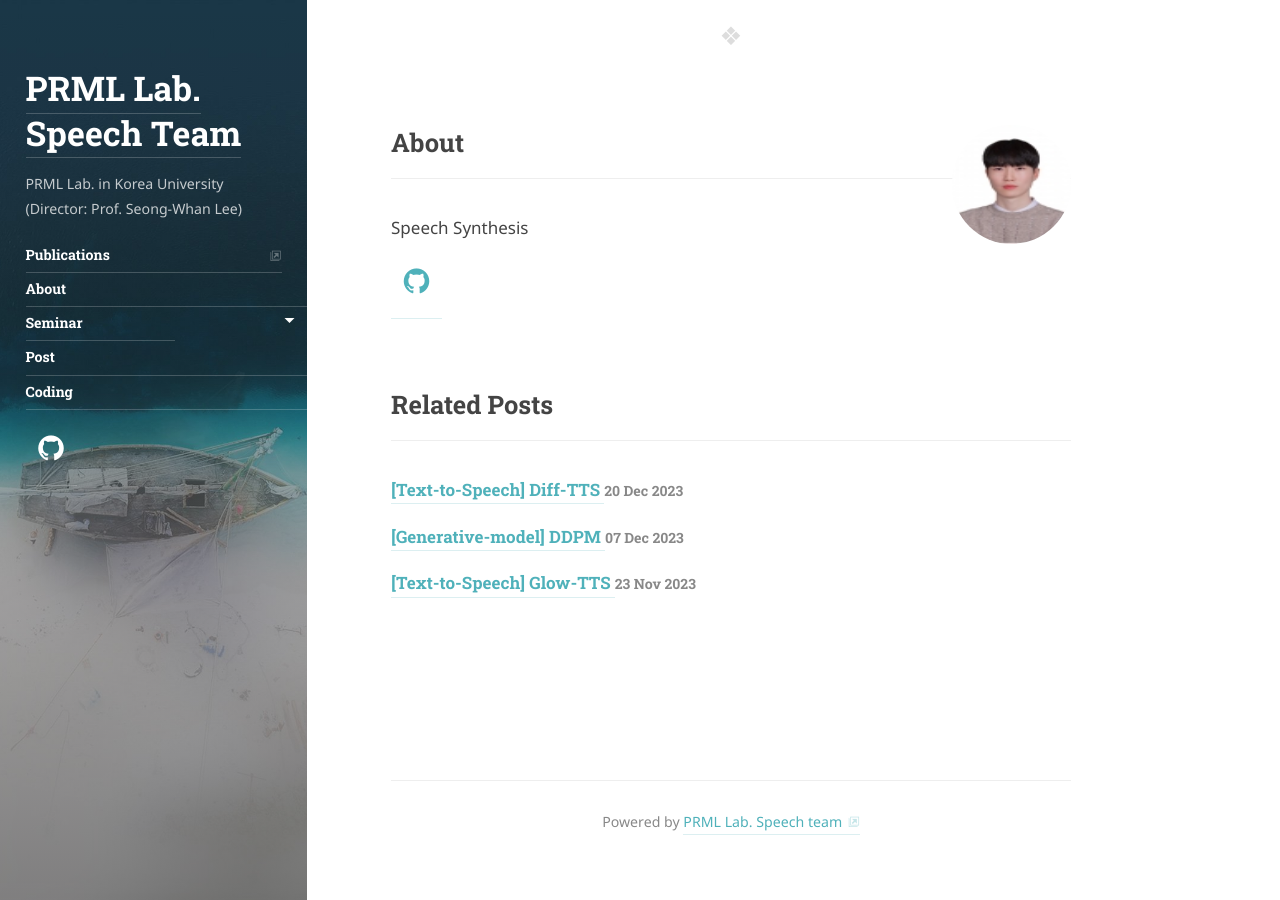
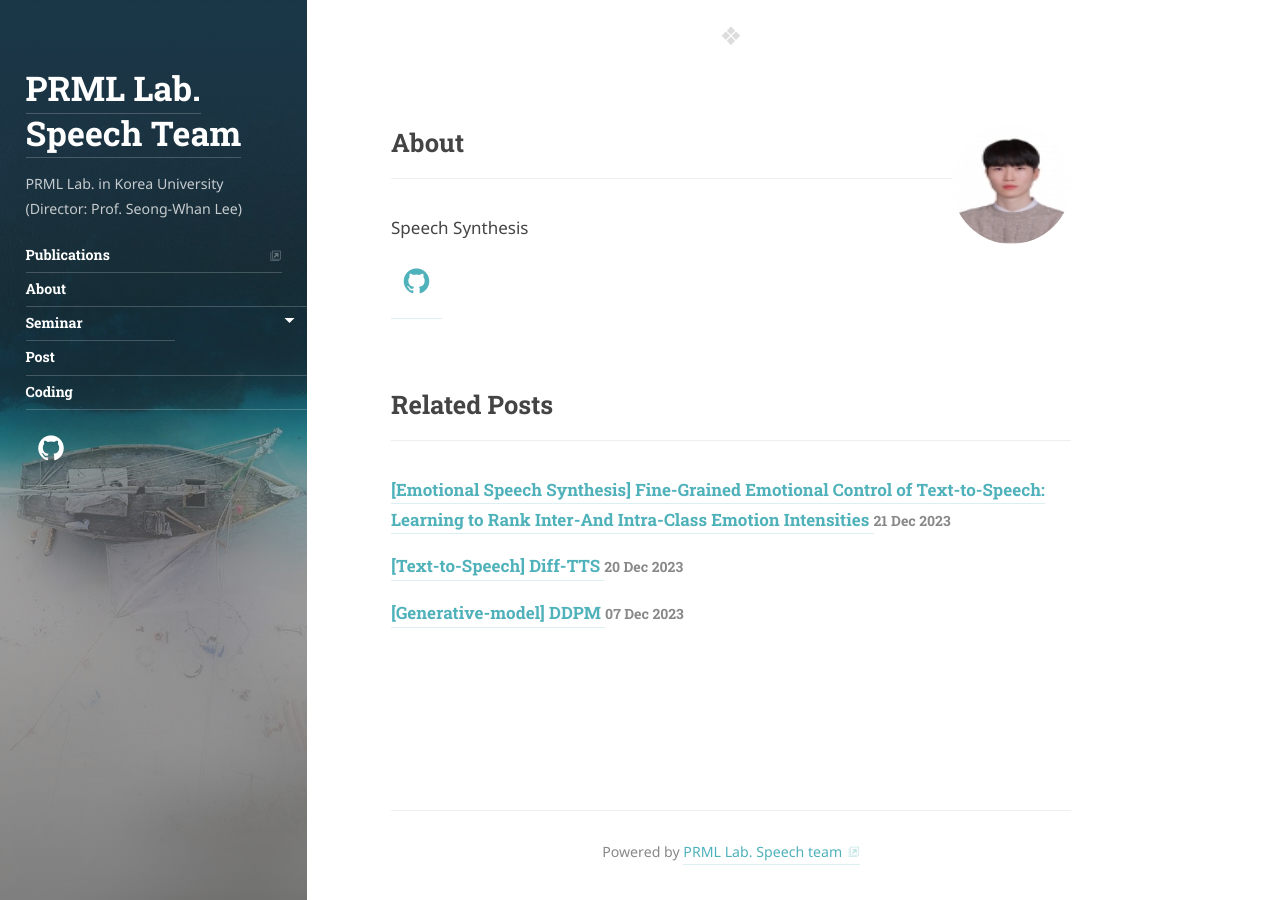
Before and after one commit to speech-team-korea/speech-team-korea.github.io, a Jekyll site: the page built from _posts/text-to-speech/2023-12-07-write-VITS.md, in a window 1280 px wide and 900 px high, scrolled down 17108 px. Built offline with Jekyll 4.4.1, drawn with Linux system fonts in a browser that asks for light colours; some web fonts are replaced; comment, search, counter and statistics services are not loaded; some of the changed lines change nothing that is shown; some of the changed text lies outside the part shown.

Commit message:
1221_posting_jhcha

```diff
--- /dev/null
+++ b/_posts/emotional-speech-synthesis/2023-12-21-write-Fine-Grained Emotional Control of Text-to-Speech_Learning to Rank Inter-and Intra-Class Emotion Intensities.md
@@ -0,0 +1,196 @@
+---
+layout: post
+title: "[Emotional Speech Synthesis] Fine-Grained Emotional Control of Text-to-Speech: Learning to Rank Inter-And Intra-Class Emotion Intensities"
+description: >
+  Fine-Grained Emotional Control of Text-to-Speech: Learning to Rank Inter-And Intra-Class Emotion Intensities 논문 리뷰
+category: seminar
+tags: emotional-speech-synthesis
+author: jh_cha
+comments: true
+---
+
+# Fine-Grained Emotional Control of Text-to-Speech: Learning to Rank Inter-And Intra-Class Emotion Intensities
+
+- Wang Shijun, Jón Guðnason, and Damian Borth, "[Fine-Grained Emotional Control of Text-to-Speech: Learning to Rank Inter-and Intra-Class Emotion Intensities](https://arxiv.org/abs/2303.01508).”, *ICASSP,* 2023
+
+# Goal
+
+- Proposing a **fine-grained controllable emotional TTS**, that considers both **inter-** and **intra-class distances** and be able to synthesize speech with **recognizable intensity difference**
+
+    inter-class 거리와 intra-class 거리 모두를 고려한 fine-grained controllable emotional TTS를 제안
+
+
+# Motivation
+
+- Global emotion representation을 condition으로 사용하여 다양한 감정을 표현하는 방법은 단조로운 감정 표현을 가지게 됨
+- 다양한 감정 표현을 위해서 GST(a single vector), RFTacotron(a sequence of vectors) 등이 있었지만, reference 음성의 nuance를 잘 가져오지 못함
+    - sad reference 음성과 depressed reference 음성으로 같은 음성 샘플이 만들어짐
+- 기존 Fine-grained controllable emotional TTS는 phoneme 또는 word단위의 Intensity label과 Rank 알고리즘을 사용함
+    - Rank 알고리즘에서는 동일한 감정 class의 음성 샘플은 비슷한 rank를 가지고, 중립 감정의 intensity는 가장 약하다라는고 가정
+    - 여기서 **동일한 클래스에 속하는 샘플들은 intensity가 달라도 동일하게 간주되는 문제점**이 있었음(**클래스 내의 거리는 무시**)
+    - 그래서 median-level intensity의 음성과 strong-level intensity(또는 weak-level)의 음성을 비교할 때 혼란이 있었음
+
+# Contribution
+
+- Proposing **a fine-grained controllable emotional TTS** model based on a **novel Rank model**
+    - **inter-class distance**(emotion class 결정)와 **intra-class distance**(intensity of non-neutral emotion 결정)둘 다 고려함
+    - neutral emotion과 non-neutral emotion을 비교하는 것이 아닌, **Mixup**을 통해 augmentation한 샘플들을 비교
+- Proposed **Rank model** is **simple and efficient to extract intensity information**
+- **Outperforming** two state-of-the-art fine-grained controllable emotional TTS models (Controllability, emotion expressiveness, naturalness)
+
+# Rank Model
+
+![Untitled](https://github.com/speech-team-korea/speech-team-korea.github.io/assets/87218795/c4c3cecf-b860-40c9-b411-b455f4b6947e)
+
+- **Rank Model**은 emotion intensity representations를 추출하는 것이 목표
+    - Input $\text X$ : **1. Mel-Spectrogram, 2. Pitch contour, 3. Energy** 의 concatenation
+    - output : **A rank score** (the emotion intensity)
+    - $\text X_{new}$: An input for **neutral** class
+    - $\text X_{emo}$: An input from other **non-neutral** class
+
+![Untitled 1](https://github.com/speech-team-korea/speech-team-korea.github.io/assets/87218795/6a62f2d1-99ce-4a00-a4dd-0a3ad8f7c1fd)
+
+
+- pair ($\text X_{new}$, $\text X_{emo}$)에 Mixup augmentation을 수행함
+    - $\lambda_i$, $\lambda_j \thicksim Beta(1,1)$
+
+## Mixup augmentation
+
+- Z. Hongyi et al, "[mixup](https://arxiv.org/abs/1710.09412): Beyond empirical risk minimization.", *ICLR*, 2018
+
+![Untitled 2](https://github.com/speech-team-korea/speech-team-korea.github.io/assets/87218795/8f482031-d9ea-47a6-9f3c-8d84f32618f7)
+
+- 보통 모델을 학습할 때, ERM(Empirical Risk Minimization)의 문제점이 있음
+    - 실제 데이터의 일부인 학습 데이터(Empirical data)로만 학습을 하기 때문에, 일반화 능력이 떨어짐
+    - Overfitting이 생길 수 있고 각 data point간의 간격에 대한 가정이 없음
+    - class간의 경계가 복잡해질수록 취약함
+
+![Untitled 3](https://github.com/speech-team-korea/speech-team-korea.github.io/assets/87218795/dedf00a6-fff1-463b-b17d-8a53de58be7b)
+
+- ERM과 Mixup으로 각각 학습한 모델의 output 확률 분포
+- 모델의 일반화 성능이 높아짐
+
+![Untitled](https://github.com/speech-team-korea/speech-team-korea.github.io/assets/87218795/c4c3cecf-b860-40c9-b411-b455f4b6947e)
+
+- **The Intensity Extractor**는 intensity representations $I$ 를 추출
+    - **FastSpeech 2**의 Feed-Forward Transformer(FFT)를 활용해서 input을 처리
+    - output에 emotion embedding vector($\text X_{emo}$의 emotion class)가 더해지면서 intensity representations $I^i_{mix}$, $I^j_{mix}$을 생성
+- Intensity representations $I^i_{mix}$, $I^j_{mix}$ 각각을 평균으로 $h^i_{mix},  h^j_{mix}$을 생성
+
+![Untitled 4](https://github.com/speech-team-korea/speech-team-korea.github.io/assets/87218795/da71dd81-f8b1-4973-a77f-56d782bcdea5)
+
+- **Original Mixup loss**가 여기서 적용이 됨
+    - $y_{emo}$: labels for **non-neutral** emotion
+    - $y_{neu}$: labels for **neutral**
+- Mixup 방법이 효과적인 regularization이지만, **클래스 내 간격(intra-class distance)에 대한 sensitivity에 대해서는 충분한 증거가 없음**
+    - 그래서 $L_{mixup}$(inter-class)외에 **intra-class information을 위해서 추가적으로 $L_{rank}$를 제안함**
+- **Projector**는 $h^i_{mix}, h^j_{mix}$를 scalar pair인 $r^i_{mix}, r^j_{mix}$로 mapping함
+    - $r_{mix}$: 음성에 존재하는 non-neutral emotion의 양을 수치적으로 나타내는 점수임(즉, i**ntensity에 대한 score**)
+
+
+![Untitled 5](https://github.com/speech-team-korea/speech-team-korea.github.io/assets/87218795/03e4eec5-3273-4fc1-b449-0dc99f1f517a)
+
+- 모델이 intensity에 대한 score를 정확하게 만들게 하기 위해서, 먼저 score차이에 Sigmoid 함수를 적용
+
+![Untitled 6](https://github.com/speech-team-korea/speech-team-korea.github.io/assets/87218795/278cfc47-b3f9-4623-823d-910ae851663a)
+- $p^{ij}$를 통해 $L_{rank}$를 계산
+    - $\lambda_{diff}$: normalized $( \lambda_i - \lambda_j)$
+    - $\lambda_i > \lambda_j ⇒ \lambda_{diff} \in (0.5, 1)$
+    - $\lambda_j < \lambda_j ⇒ \lambda_{diff} \in (0, 0.5)$
+    - 예를 들어, 만약 $\lambda_i > \lambda_j$인 상황(비중립 감정이 $\text X^i_{mix}$에  $\text X^j_{mix}$보다 더 많이 있는 상황), $\lambda_{diff}$는 0.5보다 큼
+    - 이 경우, $L_{rank}$를 감소시키기 위해, 모델은 $\text X^i_{mix}$에 대해 더 큰 score  $r^i_{mix}$를 할당해서 sigmoid의 output을 0.5보다 크게 만들 것임
+    - **비중립 감정을 포함하는 두 샘플**인 $\text X^i_{mix}$와 $\text X^j_{mix}$를 **모델이 올바르게 ranking하도록** 하는 것
+
+
+![Untitled 7](https://github.com/speech-team-korea/speech-team-korea.github.io/assets/87218795/10acbed2-a693-43bc-8715-cd4d81270203)
+- **Rank model의 total loss가 됨**
+
+# TTS Model
+
+![Untitled 8](https://github.com/speech-team-korea/speech-team-korea.github.io/assets/87218795/935f4f6b-27e7-43f7-a3be-733ee184ac87)
+
+- TTS Model은 당연히 음성(mel-spectrogram)을 생성하는 것이 목표
+    - **FastSpeech 2**를 Intensity 정보와 함께 활용함
+    - **Variance Adaptor**는 pitch, energy, 그리고 duration을 예측(각 phoneme의 frame 길이 단위로)
+    - Intensity 정보를 포함시키기 위해, **pre-trained Intensity Extractor**는 고정되어 활용
+    - $I$의 길이가 phoneme length와 같지 않기 때문에, Montreal Forced Aligner (MFA)를 사용하여 각 phoneme에 해당하는 intensity segment를 얻음
+    - 그리고 intensity segment는 intensity representations의 길이와 phoneme의 길이를 같게 만들기 위해 평균화
+
+## Training
+
+- 먼저 Rank 모델을 학습하고 FastSpeech 2를 학습함
+- Rank model, 20k iterations, 1e-6 learning rate, Adam
+- FastSpeech2, 250k iterations, 1e-4 learning rate, Adam
+- Total loss의 하이퍼 파라미터 $\alpha$: 0.1, $\beta$: 1.0
+
+## Inference
+
+- **phonemes**와 **manual intensity labels**을 사용하여 emotion intensity를 조절
+    - **The Intensity Extractor**는 음성에서 intensity representation만 생성하기 때문에, **manual intensity labels**로 intensity를 조절하기 위해서, 아래와 같은 전략을 사용
+        1. **pre-trained Intensity Extractor**로 모든 intensity representations과 그 intensity score를 얻음
+        2. 모든 **score를 여러 구간으로 나누는데**, 이때 **각 구간은 하나의 intensity 수준**을 나타냄
+        3. 각 intensity 수준에 해당하는 intensity representations을 **하나의 vector로 average**
+        4. 마지막으로, inference할때, **manual intensity labels**을 **intensity representations**과 mapping가능
+    - emotion class마다 각각 적용하기 때문에, individual intensity representation을 찾을 수 있음
+
+# Experiments
+
+## Dataset
+
+- EmoV-DB 데이터 셋
+    - 4 speakers, 5 emotions(Amused, Angry, Disgusted, Sleepy and Neutral)
+    - 7 hours, 16KHz sampling rate
+- Mel-Spectrogram, pitch, energy 전처리
+    - 50-millisecond window
+    - 50 percent overlap ratio to extract energy
+    - Mel-Spectrogram with 80 Mel Coefficients
+    - pitch 뽑기 위해, PyWorld 사용
+
+## Baselines
+
+- [FEC](https://ieeexplore.ieee.org/abstract/document/9383524?casa_token=-IppEeySY7cAAAAA:JIvP7TsuOzQ0tuLMaSj4FhKZSk_DekFckxeAumwYqvoNzMheWNxVvMZO4Fiy78o4Zv4Y2PM)
+- [RFTacotron](https://ieeexplore.ieee.org/abstract/document/8683501?casa_token=I7z8TLll6t8AAAAA:nO3cAQA0rmG8SLR_hFDFMWizArHU_Z30Xx3R4jBcdpT_erQ8W4HzDIu5XMERlAGSeVJNy8Q)
+- vocoder로는 Parallel wavegan([PWGAN](https://ieeexplore.ieee.org/abstract/document/9053795?casa_token=mJk-9rBgM48AAAAA:i4ywXVI1cWfJpmOZBVtXV3VStKoWHDklp4IqSe86imUXVyjYHzdr9r_DJUKElXlU_LoImZI)) 사용
+
+## **Emotion Intensity Controllability**
+
+![Untitled 9](https://github.com/speech-team-korea/speech-team-korea.github.io/assets/87218795/f3e35f0b-d6b9-402e-aac2-7d05e18007dc)
+
+
+- 세가지 intensity 수준으로 Min, Median, Max intensity로 생성된 음성 샘플을 쉽게 식별할 수 있는지 평가
+- Min-Max, Min-Median, Median-Max와 같이 pair를 만들고 실험 참여자들은 한 pair에서 더 강한 intensity를 가진 샘플을 선택하도록 요청
+- **FEC에서는 클래스 내 거리 정보가 부분적으로 손실**될 수 있지만, 본 논문에서 제시하고 있는 모델은 **클래스 내 거리 정보를 잘 반영**하고 있다는 것을 확인할 수 있음
+- 본 논문의 모델은 Max 및 Min 수준의 샘플을 생성할 수 있을 뿐 아니라, Median 수준의 음성 샘플도 인식 가능할 정도로 합성 가능하다는 것을 알 수 있음
+
+## **Emotion Expressiveness**
+
+![Untitled 10](https://github.com/speech-team-korea/speech-team-korea.github.io/assets/87218795/bc6ff60a-4bd8-4aef-8e83-04c40418a0e8)
+
+- 모델들이 명확한 감정을 표현할 수 있는지 평가
+- intensity를 고려하지 않기 때문에, Median 수준으로 생성한 음성 샘플만 사용
+- 본 논문이 제안하는 Rank 모델의 emotion 표현이 FEC보다 좋은 것을 확인할 수 있음
+
+## **Quality and Naturalness Evaluation**
+
+![Untitled 11](https://github.com/speech-team-korea/speech-team-korea.github.io/assets/87218795/ba953d19-716d-4499-81c3-66f6778effec)
+
+- 생성한 샘플의 음성 품질과 자연스러움을 추가로 평가
+- 객관적 측정지표인 **Mean Cepstral Distortion (MCD)**와 주관적 측정 지표인 **Mean Opinion Score(MOS)** 사용
+- Reference에서 감정을 전달하는 것과 달리, 직접 **intensity representations**을 할당하는 것이 모델에게 좋은 품질의 음성을 생성하기 쉬움
+- FastSpeech 2는 Tacotron 2보다 적은 데이터로도 고품질 음성을 생성
+- 본 논문에서 제시하는 Rank 모델이 음성의 품질에도 영향을 주는 것을 확인할 수 있음
+
+# Conclusion
+
+- **새로운 Rank 모델**을 기반으로 하는 **fine-grained controllable emotional TTS**를 제안
+- **Inter-class** and **Intra-class** distance information 모두를 고려해서 의미있는 intensity representations를 생성
+- 기존의 two state-of-the-art baselines(**FEC**, **RFTacotron**)보다 좋은 performance를 보여줌
+
+# References
+
+- Wang Shijun, Jón Guðnason, and Damian Borth, "[Fine-Grained Emotional Control of Text-to-Speech: Learning to Rank Inter-and Intra-Class Emotion Intensities](https://arxiv.org/abs/2303.01508).”, *ICASSP,* 2023
+- Zhang Hongyi et al.,"[mixup](https://arxiv.org/abs/1710.09412): Beyond empirical risk minimization.", *ICLR*, 2018.
+- Ren Yi, et al., “[Fastspeech 2](https://arxiv.org/abs/2006.04558): Fast and high-quality end-to-end text to speech.”, *ICLR*, 2021.
+- Lei Yi, Shan Yang, and Lei Xie, "[Fine-grained emotion strength transfer, control and prediction for emotional speech synthesis.](https://ieeexplore.ieee.org/abstract/document/9383524)", *SLT*, 2021.
+- Younggun Lee and Taesu Kim,"[Robust and fine-grained prosody control of end-to-end speech synthesis](https://ieeexplore.ieee.org/abstract/document/8683501).", *ICASSP*, 2019.
+- R. Yamamoto, Eunwoo Song, and Jae-Min Kim, "[Parallel WaveGAN](https://ieeexplore.ieee.org/abstract/document/9053795): A fast waveform generation model based on generative adversarial networks with multi-resolution spectrogram." *ICASSP*, 2020.
--- a/_posts/text-to-speech/2023-12-07-write-VITS.md
+++ b/_posts/text-to-speech/2023-12-07-write-VITS.md
@@ -9,7 +9,7 @@ author: jh_cha
 comments: true
 ---
 
-# VITS [PMLR 2021]
+# VITS [ICML 2021]
 
 - Jaehyeon Kim, Jungil Kong, and Juhee Son, "[Conditional variational autoencoder with adversarial learning for end-to-end text-to-speech](https://proceedings.mlr.press/v139/kim21f.html).", *PMLR*, 2021
 
```
